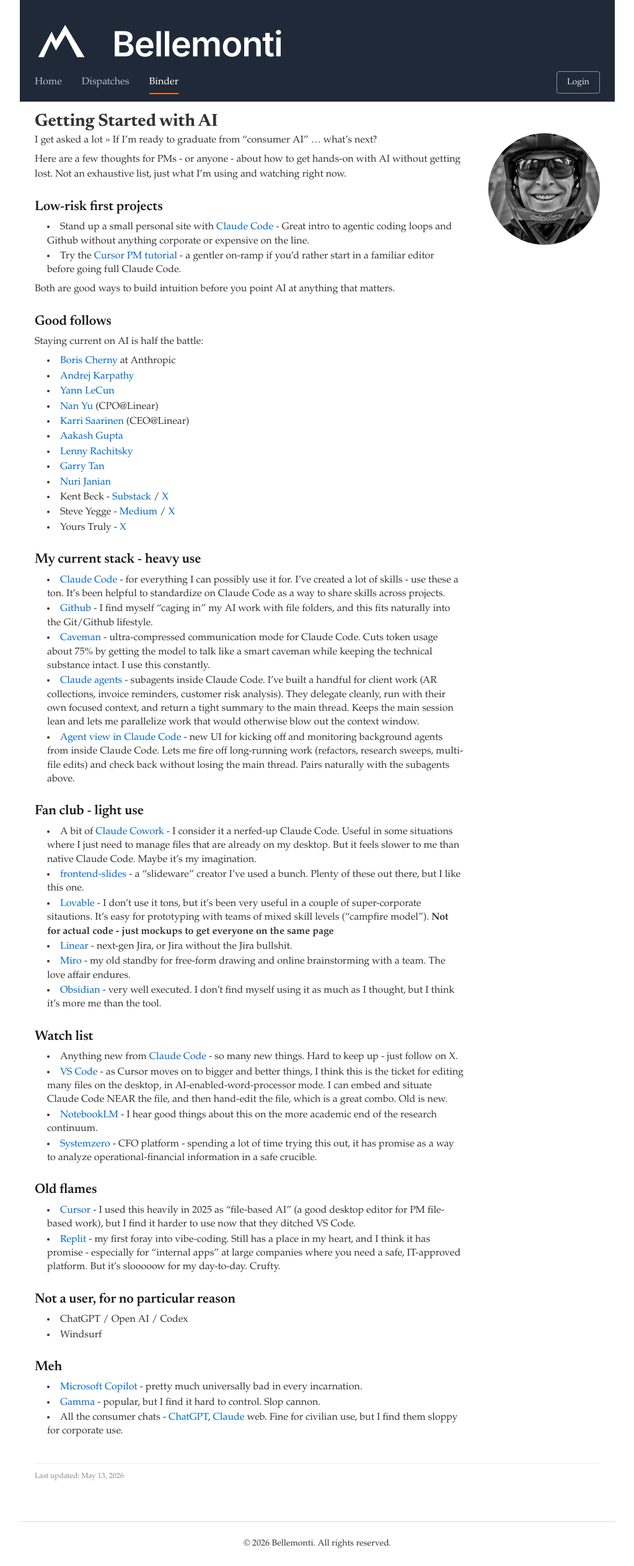
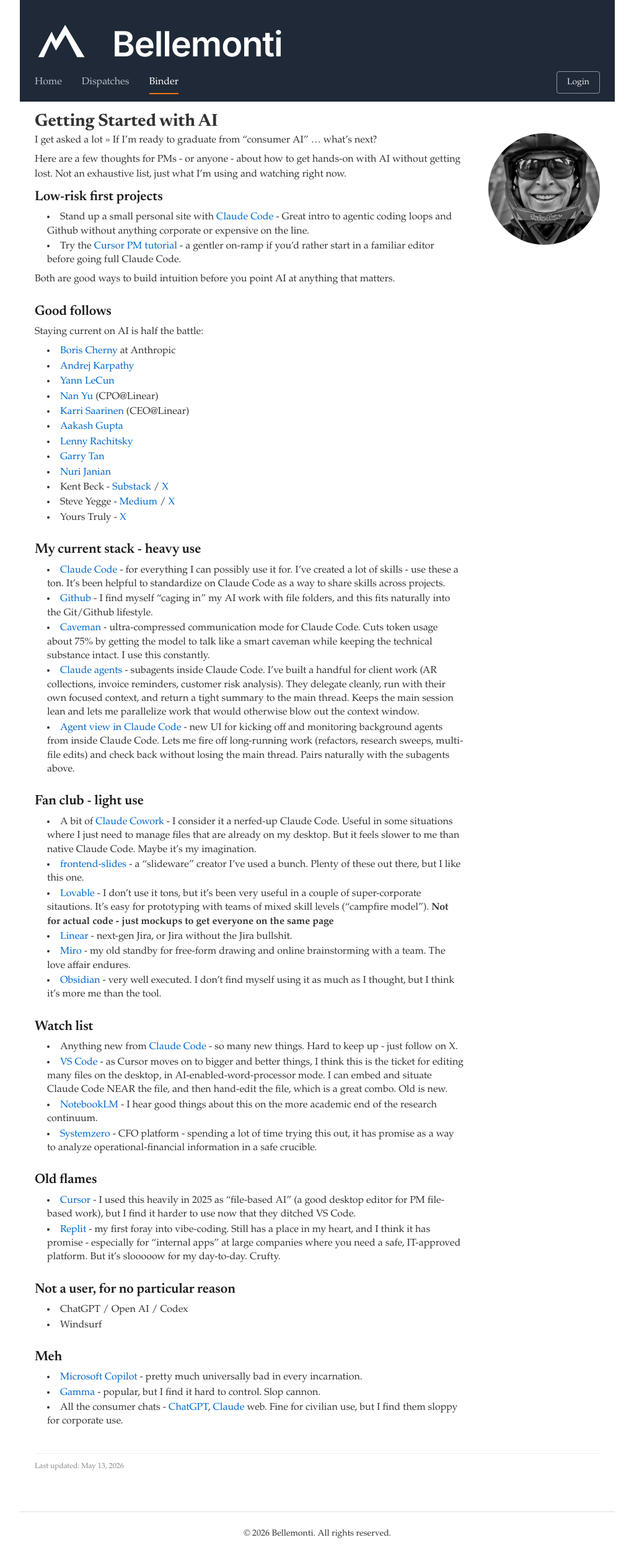
Before and after one commit to gibbygee/bellemonti-website, a Jekyll site: the page built from _binder/getting-started-with-ai.md, in a window 1280 px wide. Shown: the whole page at 62% size, without its empty margins (128-1151 px from the left). Built offline with Jekyll 4.4.1, drawn with Linux system fonts in a browser that asks for light colours.

Commit message:
AI page: tighten first h2 gap inside neo-text
The default .binder-content h2 margin-top: 28px reads as a wide
gap next to the short intro paragraphs and 180px photo column on
the AI page. Override to 12px for the first h2 inside .neo-text.

Co-Authored-By: Claude Opus 4.7 (1M context) <noreply@anthropic.com>

```diff
--- a/_sass/_base.scss
+++ b/_sass/_base.scss
@@ -108,6 +108,13 @@ button {
 .neo-text {
   flex: 1 1 auto;
   min-width: 0;
+
+  // First heading inside neo-text sits tight under the intro paragraphs.
+  // Without this, .binder-content h2 { margin-top: 28px } feels wide
+  // next to the short intro + tall photo column.
+  h2:first-of-type {
+    margin-top: 12px;
+  }
 }
 
 .neo-photo {
```
